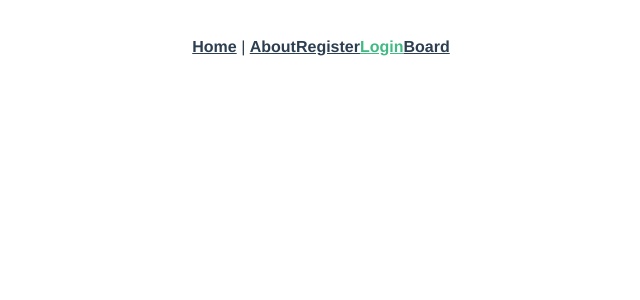
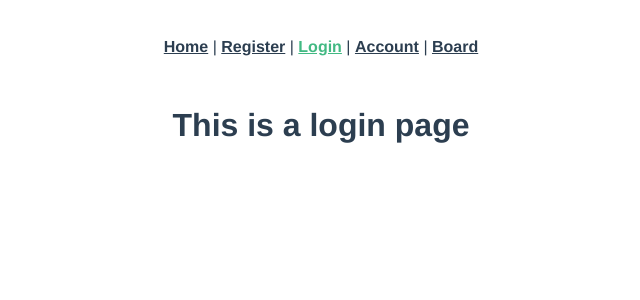
Before and after one commit to SyntraFSD-JS/fep, a Vue app in the folder fep/: page /login in a window 1280 px wide. Shown: the top 300 px of the page, without its empty margins (319-959 px from the left). Built offline with nearby package versions, Linux system fonts and the light colour scheme.

Commit message:
Added navigation template

```diff
--- a/fep/src/App.vue
+++ b/fep/src/App.vue
@@ -1,15 +1,21 @@
 <template>
   <div id="app">
-    <div id="nav">
-      <router-link to="/">Home</router-link> |
-      <router-link to="/about">About</router-link>
-      <router-link to="/register">Register</router-link>
-      <router-link to="/login">Login</router-link>
-      <router-link to="/board">Board</router-link>
-    </div>
+      <Header></Header>
     <router-view />
   </div>
 </template>
+
+<script>
+  // @ is an alias to /src
+  import Header from "@/components/Header";
+
+  export default {
+    name: "App",
+    components: {
+      Header
+    }
+  };
+</script>
 
 <style>
 #app {
--- /dev/null
+++ b/fep/src/components/Header.vue
@@ -0,0 +1,15 @@
+<template>
+  <div id="nav">
+    <router-link to="/">Home</router-link> |
+    <router-link to="/register">Register</router-link> |
+    <router-link to="/login">Login</router-link> |
+    <router-link to="/account">Account</router-link> |
+    <router-link to="/board">Board</router-link>
+  </div>
+</template>
+
+<script>
+  export default {
+    name: "Header",
+  };
+</script>
--- a/fep/src/components/HelloWorld.vue
+++ b/fep/src/components/HelloWorld.vue
@@ -86,14 +86,7 @@
   </div>
 </template>
 
-<script>
-export default {
-  name: "HelloWorld",
-  props: {
-    msg: String
-  }
-};
-</script>
+
 
 <!-- Add "scoped" attribute to limit CSS to this component only -->
 <style scoped>
--- a/fep/src/router.js
+++ b/fep/src/router.js
@@ -11,16 +11,48 @@ export default new Router({
     {
       path: "/",
       name: "home",
-      component: Home
-    },
-    {
-      path: "/about",
-      name: "about",
       // route level code-splitting
       // this generates a separate chunk (about.[hash].js) for this route
       // which is lazy-loaded when the route is visited.
       component: () =>
-        import(/* webpackChunkName: "about" */ "./views/About.vue")
+        import(/* webpackChunkName: "about" */ "./views/Home.vue")
+    },
+    {
+      path: "/register",
+      name: "register",
+      // route level code-splitting
+      // this generates a separate chunk (about.[hash].js) for this route
+      // which is lazy-loaded when the route is visited.
+      component: () =>
+        import(/* webpackChunkName: "about" */ "./views/Register.vue")
+    },
+    {
+      path: "/login",
+      name: "login",
+      // route level code-splitting
+      // this generates a separate chunk (about.[hash].js) for this route
+      // which is lazy-loaded when the route is visited.
+      component: () =>
+        import(/* webpackChunkName: "about" */ "./views/Login.vue")
+    },
+    {
+      path: "/account",
+      name: "account",
+      // route level code-splitting
+      // this generates a separate chunk (about.[hash].js) for this route
+      // which is lazy-loaded when the route is visited.
+      component: () =>
+        import(/* webpackChunkName: "about" */ "./views/Account.vue")
+    },
+    {
+      path: "/board",
+      name: "board",
+      // route level code-splitting
+      // this generates a separate chunk (about.[hash].js) for this route
+      // which is lazy-loaded when the route is visited.
+      component: () =>
+        import(/* webpackChunkName: "about" */ "./views/Board.vue")
     }
+
   ]
 });
--- a/fep/src/views/About.vue
+++ b/fep/src/views/Account.vue
@@ -1,5 +1,5 @@
 <template>
   <div class="about">
-    <h1>This is an about page</h1>
+    <h1>This is an account page</h1>
   </div>
 </template>
--- /dev/null
+++ b/fep/src/views/Board.vue
@@ -0,0 +1,17 @@
+
+  <template>
+    <div class="board">
+      <h1>This is a board page</h1>
+    </div>
+  </template>
+
+
+<script>
+  export default {
+    name: "Board.vue"
+  }
+</script>
+
+<style scoped>
+
+</style>
--- a/fep/src/views/Home.vue
+++ b/fep/src/views/Home.vue
@@ -1,18 +1,4 @@
 <template>
   <div class="home">
-    <img alt="Vue logo" src="../assets/logo.png" />
-    <HelloWorld msg="Welcome to Your Vue.js App" />
   </div>
 </template>
-
-<script>
-// @ is an alias to /src
-import HelloWorld from "@/components/HelloWorld.vue";
-
-export default {
-  name: "home",
-  components: {
-    HelloWorld
-  }
-};
-</script>
--- /dev/null
+++ b/fep/src/views/Login.vue
@@ -0,0 +1,6 @@
+
+  <template>
+    <div class="login">
+      <h1>This is a login page</h1>
+    </div>
+  </template>
--- /dev/null
+++ b/fep/src/views/Register.vue
@@ -0,0 +1,6 @@
+
+  <template>
+    <div class="register">
+      <h1>This is a register page</h1>
+    </div>
+  </template>
```
